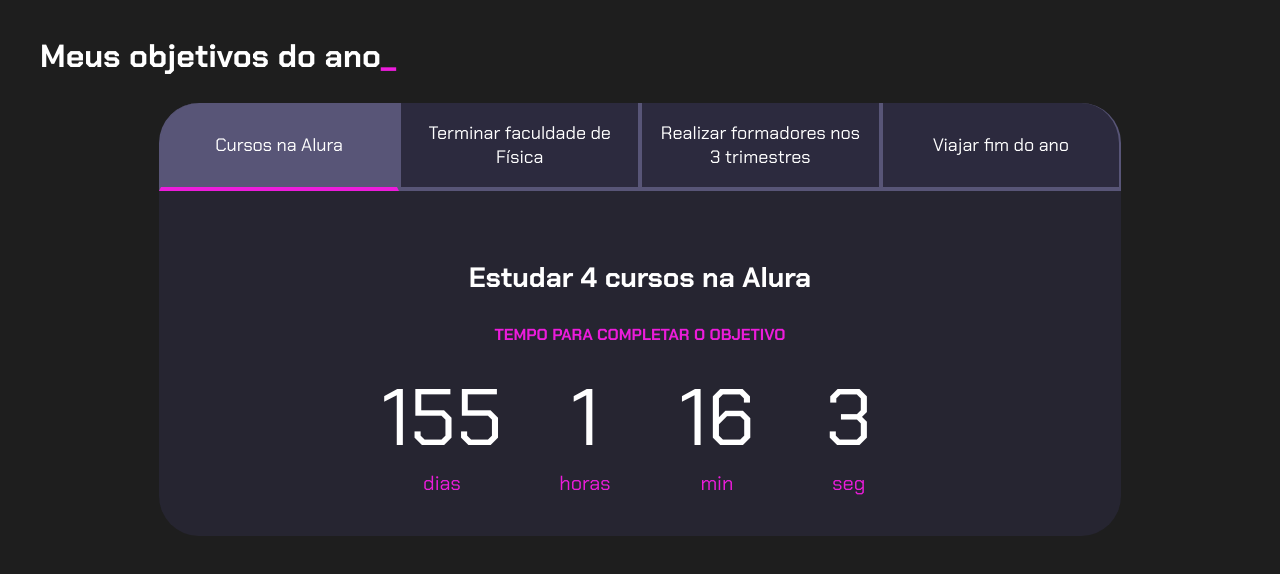
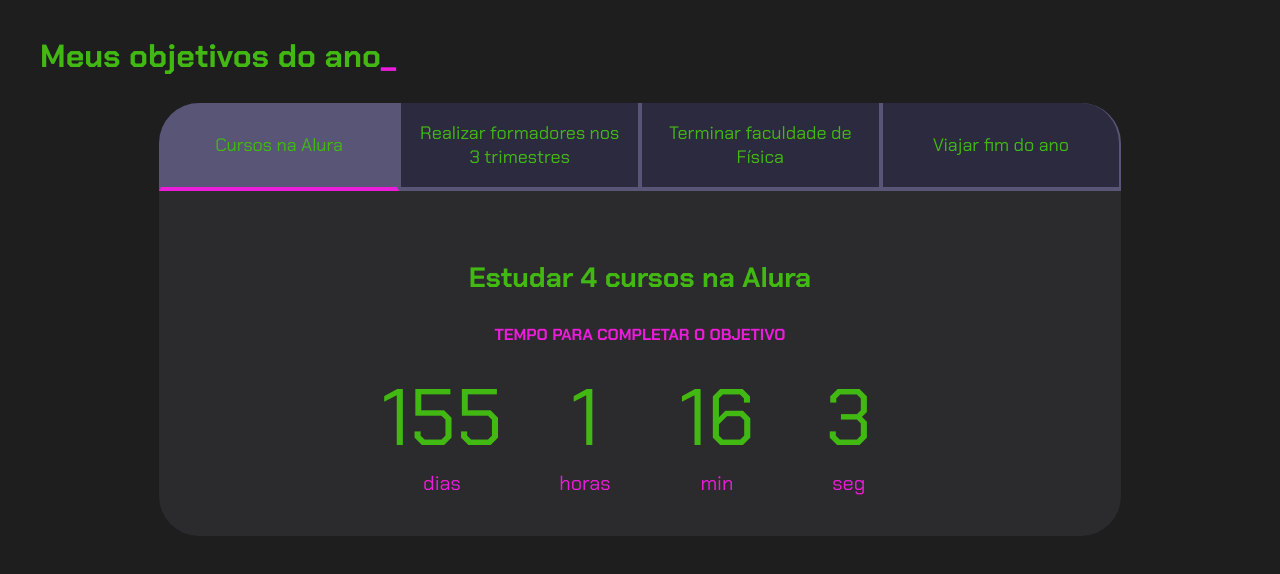
Before and after one commit to HellenQuedas/Meus-objetivos-do-ano, a plain HTML site: page index.html in a window 1280 px wide. Drawn offline with Linux system fonts and the light colour scheme.

Commit message:
Add files via upload

```diff
--- a/index.html
+++ b/index.html
@@ -14,8 +14,8 @@
         <div class="conteudo">
             <div class="botoes">
                 <button class="botao ativo">Cursos na Alura</button>
+                <button class="botao">Realizar formadores nos 3 trimestres</button>
                 <button class="botao">Terminar faculdade de Física</button>
-                <button class="botao">Realizar formadores nos 3 trimestres</button>
                 <button class="botao">Viajar fim do ano</button>
             </div>
             <div class="abas-textos">
@@ -42,7 +42,7 @@
                     </div>
                 </div>
                 <div class="aba-conteudo">
-                    <h3 class="aba-conteudo-titulo-principal">Realizar atividades toda semana</h3>
+                    <h3 class="aba-conteudo-titulo-principal">Programar dias exclussivos para o curso (para melhor desempenho)</h3>
                     <h4 class="aba-conteudo-titulo-secundario">Tempo para completar o objetivo</h4>
                     <div class="contador">
                         <div class="contador-digito">
@@ -64,7 +64,7 @@
                     </div>
                 </div>
                 <div class="aba-conteudo">
-                    <h3 class="aba-conteudo-titulo-principal">Programar dias exclussivos para o curso (para melhor desempenho)</h3>
+                    <h3 class="aba-conteudo-titulo-principal">Realizar atividades toda semana</h3>
                     <h4 class="aba-conteudo-titulo-secundario">Tempo para completar o objetivo</h4>
                     <div class="contador">
                         <div class="contador-digito">
--- a/style.css
+++ b/style.css
@@ -3,10 +3,10 @@
 :root {
     --cor-de-fundo: #1E1E1E;
     --verde: #ec1cdb;
-    --branco: #ffffff;
+    --branco: #42b913;
     --botao-ativo: #585577;
     --botao-inativo: rgba(58, 55, 94, 0.5);
-    --texto-fundo: rgba(58, 55, 94, 0.3);
+    --texto-fundo: rgba(73, 72, 78, 0.3);
 }
 
 body {
```
